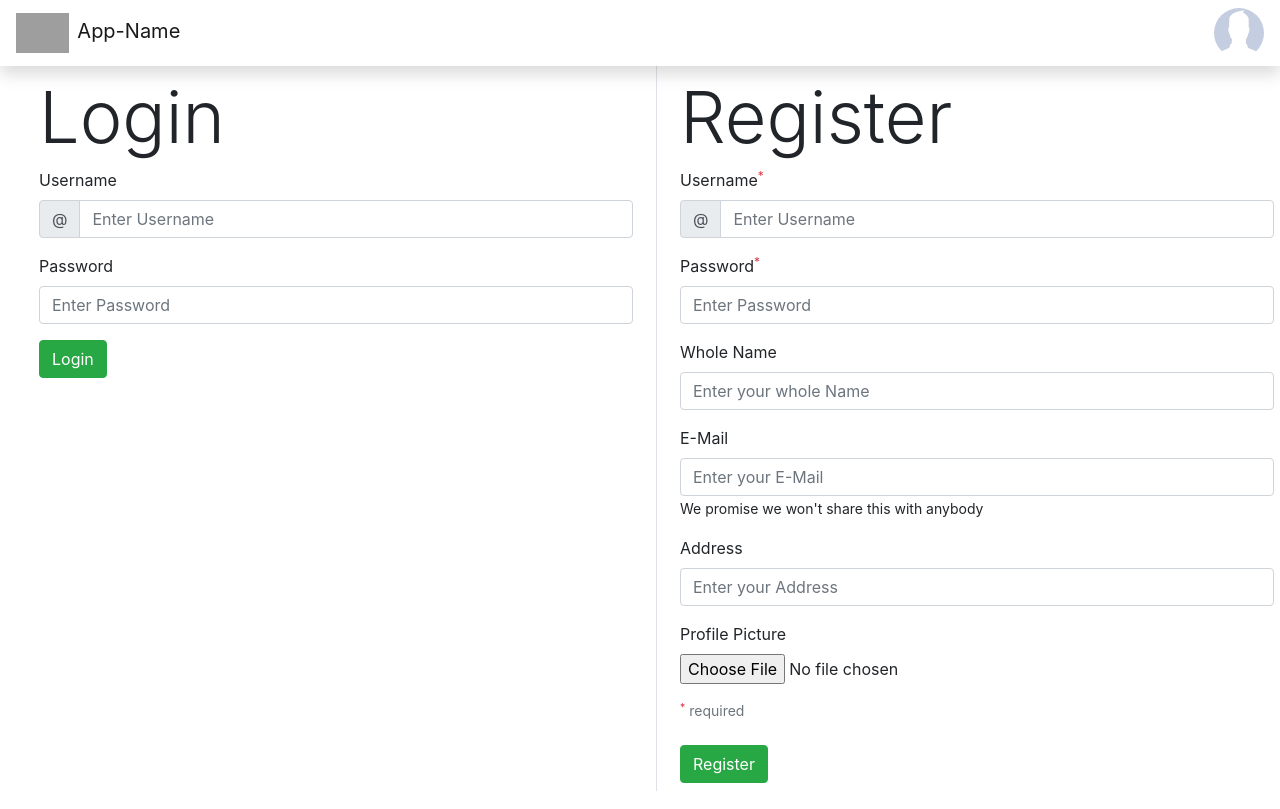
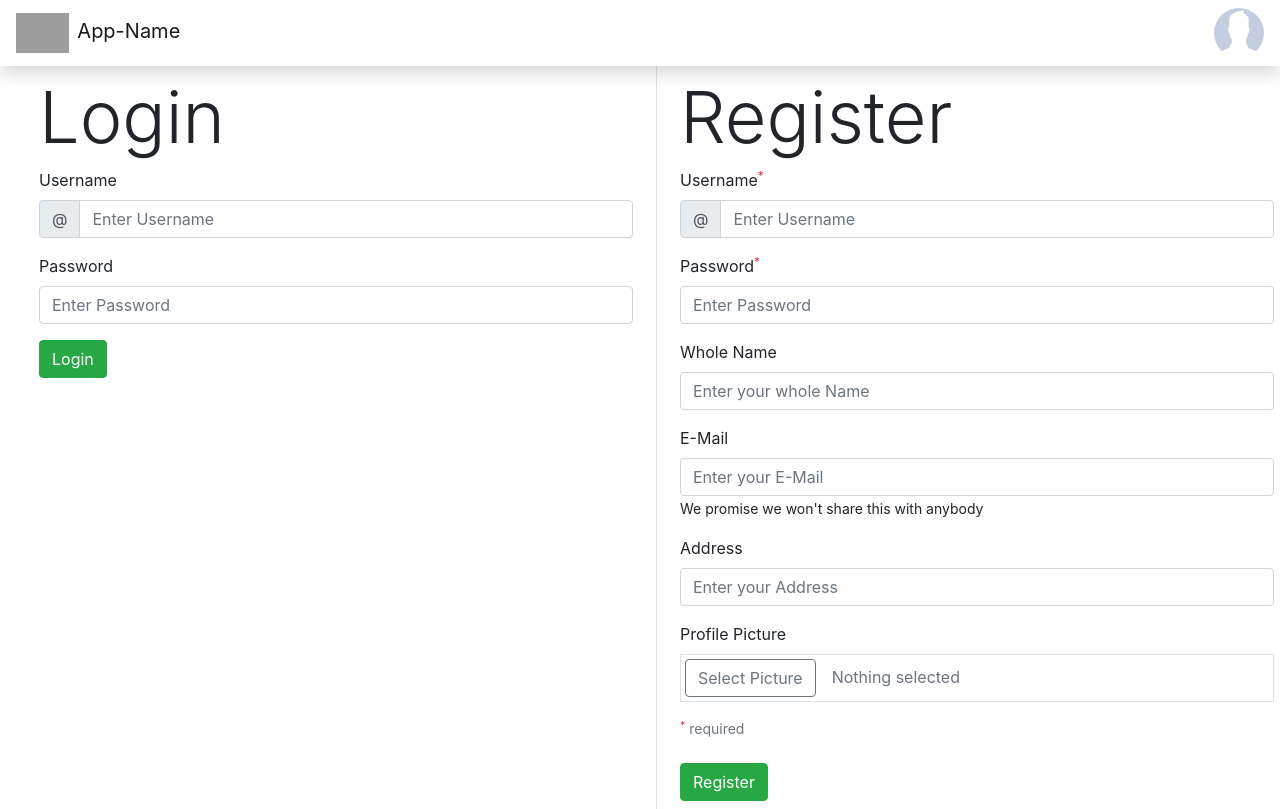
Before and after one commit to LukasPietzschmann/FitnessApp, a React (Create React App) app in the folder frontend/: page /profile in a window 1280 px wide. Built offline with nearby package versions, Linux system fonts and the light colour scheme; grey boxes are pictures that could not be loaded; the HTML template or start-up script is replaced by a standard one.

Commit message:
Frontend: Profil-Images can now be selected. TODO: Image needs to be stored in some kind of Blob Storage

```diff
--- a/frontend/src/components/Profile/Register.js
+++ b/frontend/src/components/Profile/Register.js
@@ -45,7 +45,24 @@ function Register({ className }) {
 				</div>
 				<div className='form-group'>
 					<label>Profile Picture</label>
-					<input className='form-control-file' type='file' accept="image/*" onChange={e => setImage(e.target.files[0])} />
+					<div className='border p-1'>
+						<input className='d-none' id='select-file' type='file' onInput={e => {
+							let file = e.target.files[0];
+							let reader = new FileReader();
+							reader.onload = e => setImage({ file: file, url: URL.createObjectURL(file), name: file.name, rawBytes: e.target.result });
+							reader.readAsBinaryString(file);
+						}}/>
+						<button className='btn btn-outline-secondary' onClick={e => {
+							document.getElementById('select-file').click();
+							e.preventDefault();
+						}}>Select Picture</button>
+						{image && <img className='rounded-circle ml-3' style={{ objectFit: 'cover' }} src={image.url} width='40em' height='40em' />}
+						<span className='ml-3 text-muted'>{image ? image.name : 'Nothing selected'}</span>
+						{image && <div className='btn float-right' onClick={e => {
+							setImage(null);
+							document.getElementById('select-file').value = '';
+						}}>X</div>}
+					</div>
 				</div>
 			</form>
 			<small className='d-block mb-4 text-secondary'>
@@ -55,8 +72,8 @@ function Register({ className }) {
 				axiosInstance.post('/user', { uname: uname, password: passwd, name: name, mail: mail, address: home}, { withCredentials: true })
 					.then(() => window.location.reload())
 					.catch(err => {
-						console.error(err.response);
-						if (err.response.status === 400)
+						console.error(err, err.response);
+						if (err.response && err.response.status === 400)
 							setError(err.response.data);
 					});
 			}}>Register</button>
```
